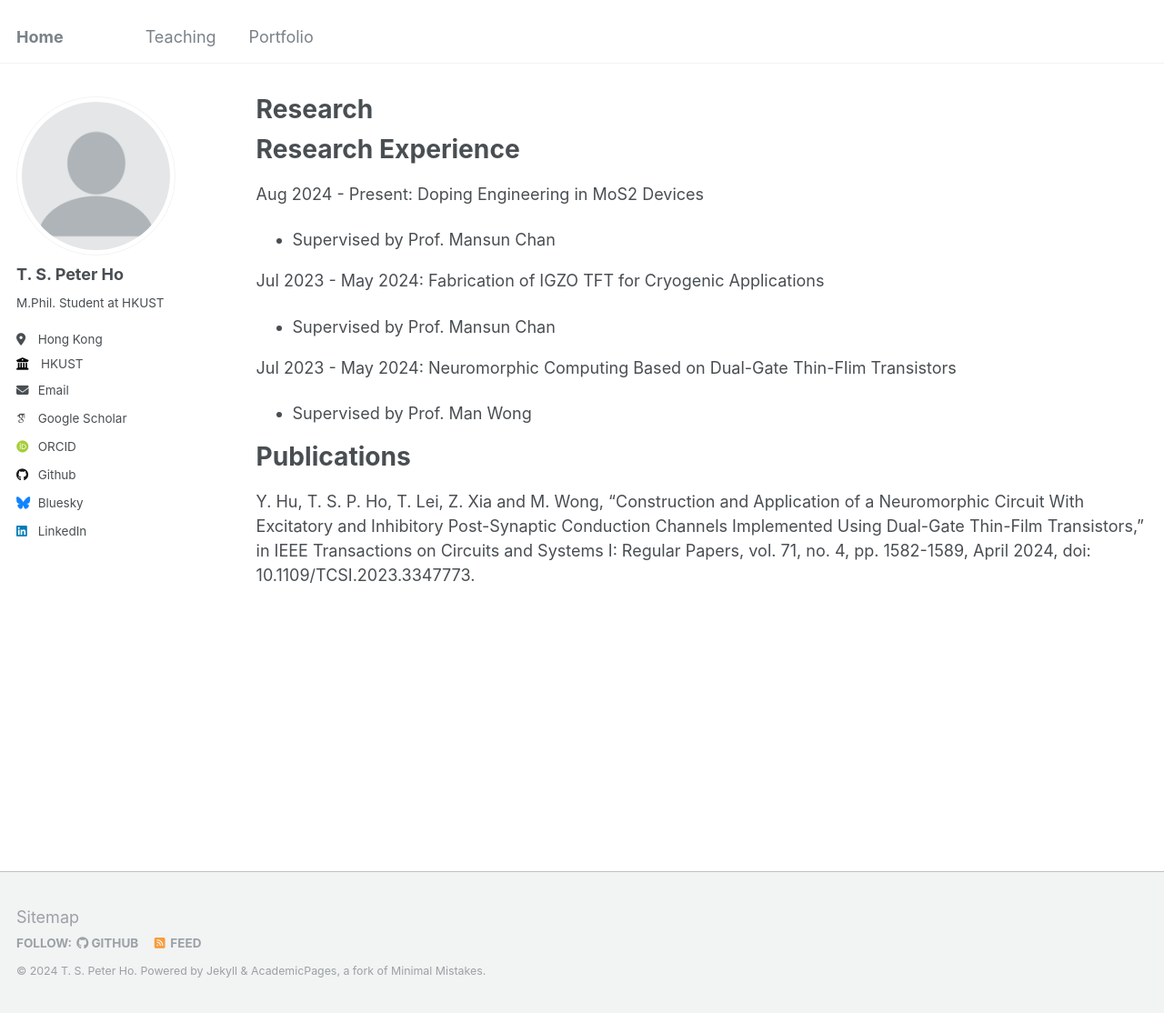
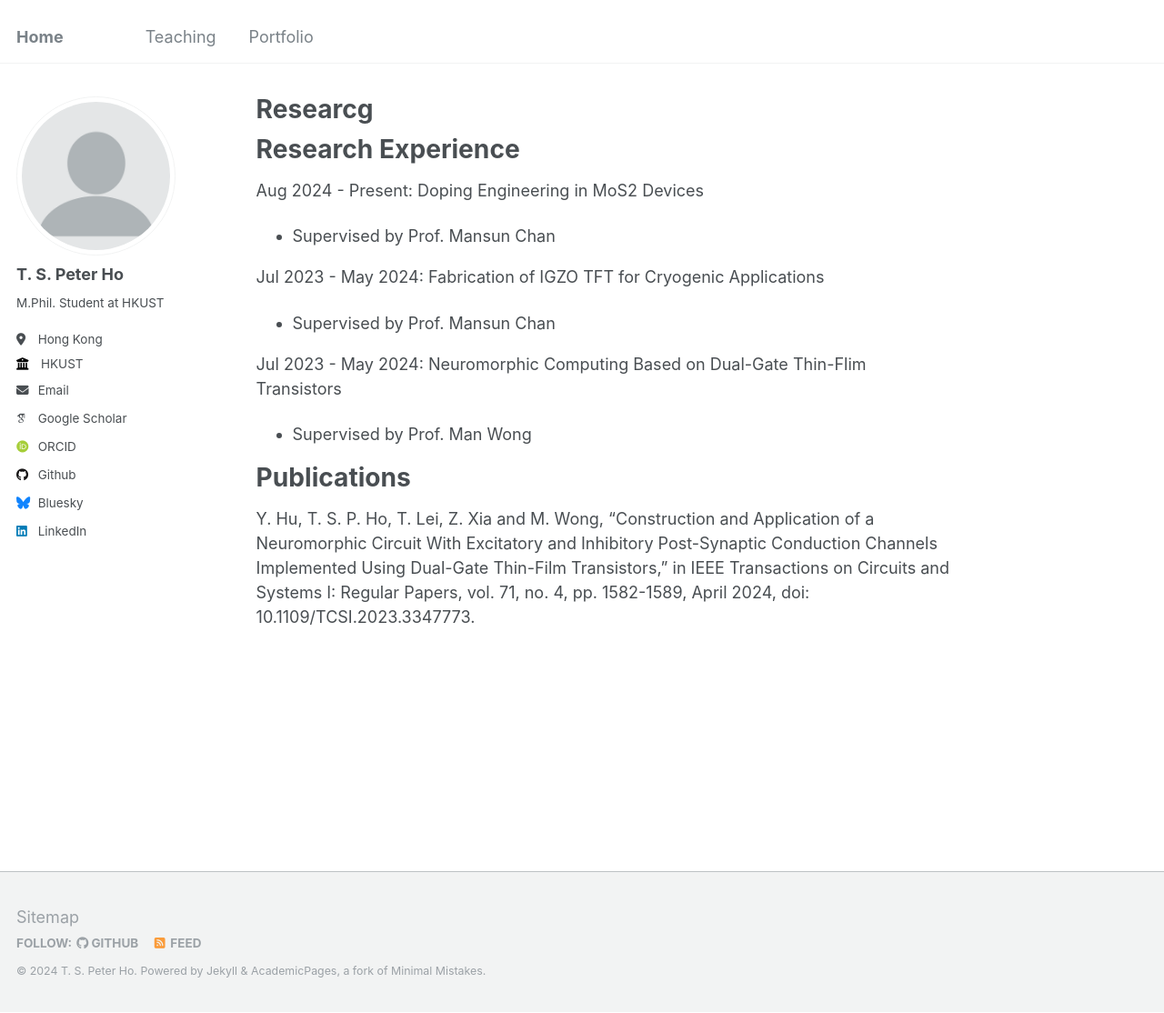
Before and after one commit to peterh0709/tspho.github.io, a Jekyll site: the page built from _pages/Research.md, in a window 1280 px wide and 1114 px high. Shown: the whole window at 91% size. Built offline with Jekyll 4.4.1, drawn with Linux system fonts in a browser that asks for light colours; some web fonts are replaced.

Commit message:
Update Research.md

```diff
--- a/_pages/Research.md
+++ b/_pages/Research.md
@@ -1,6 +1,6 @@
 ---
-layout: archive
-title: "Research"
+layout: single
+title: "Researcg"
 permalink: /Research/
 author_profile: true
 ---
```
